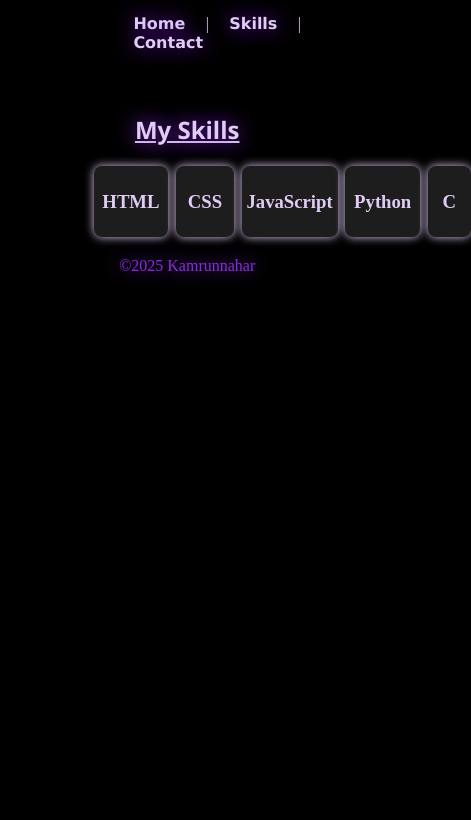
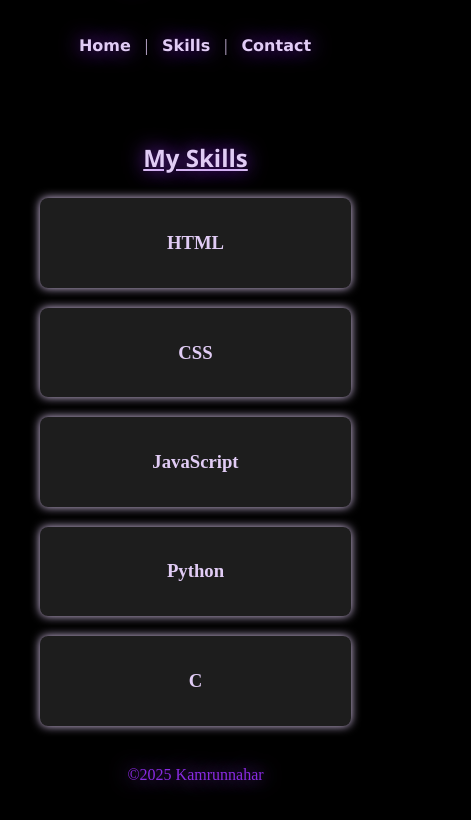
Before and after one commit to maruf-imtiaz/Kamranga-s-Website, a plain HTML site: page skills.html in a window 390 px wide. Shown: the part 113-933 px from the top of the page, 471 px wide, since content can reach past the window. Before the commit the page ends 844 px from the top, so only its background shows below. Drawn offline with Linux system fonts and the light colour scheme.

Commit message:
Update skills.html

```diff
--- a/skills.html
+++ b/skills.html
@@ -151,7 +151,46 @@
             text-align: center;
             margin-top: 10%;
     }
+ @media (max-width: 600px) {
+  body {
+    flex-direction: column;
+    align-items: center;
+  }
 
+  nav {
+    text-align: center;
+    margin-left: 0;
+    margin-top: 20px;
+  }
+
+  nav a {
+    display: inline-block;
+    margin: 10px;
+  }
+
+  .content {
+    width: 90%;
+    margin: 0 auto;
+    padding: 20px;
+    height: auto;
+  }
+
+  .skills {
+    flex-direction: column;
+    align-items: center;
+    gap: 20px;
+  }
+
+  .skills > div {
+    width: 80%;
+    margin-left: 0;
+    padding: 15px;
+  }
+
+  footer {
+    margin-top: 40px;
+  }
+ }
     </style>
 </head>
 <body>
@@ -185,4 +224,5 @@
    </footer>
    </div>
 </body>
+
 </html>
```
